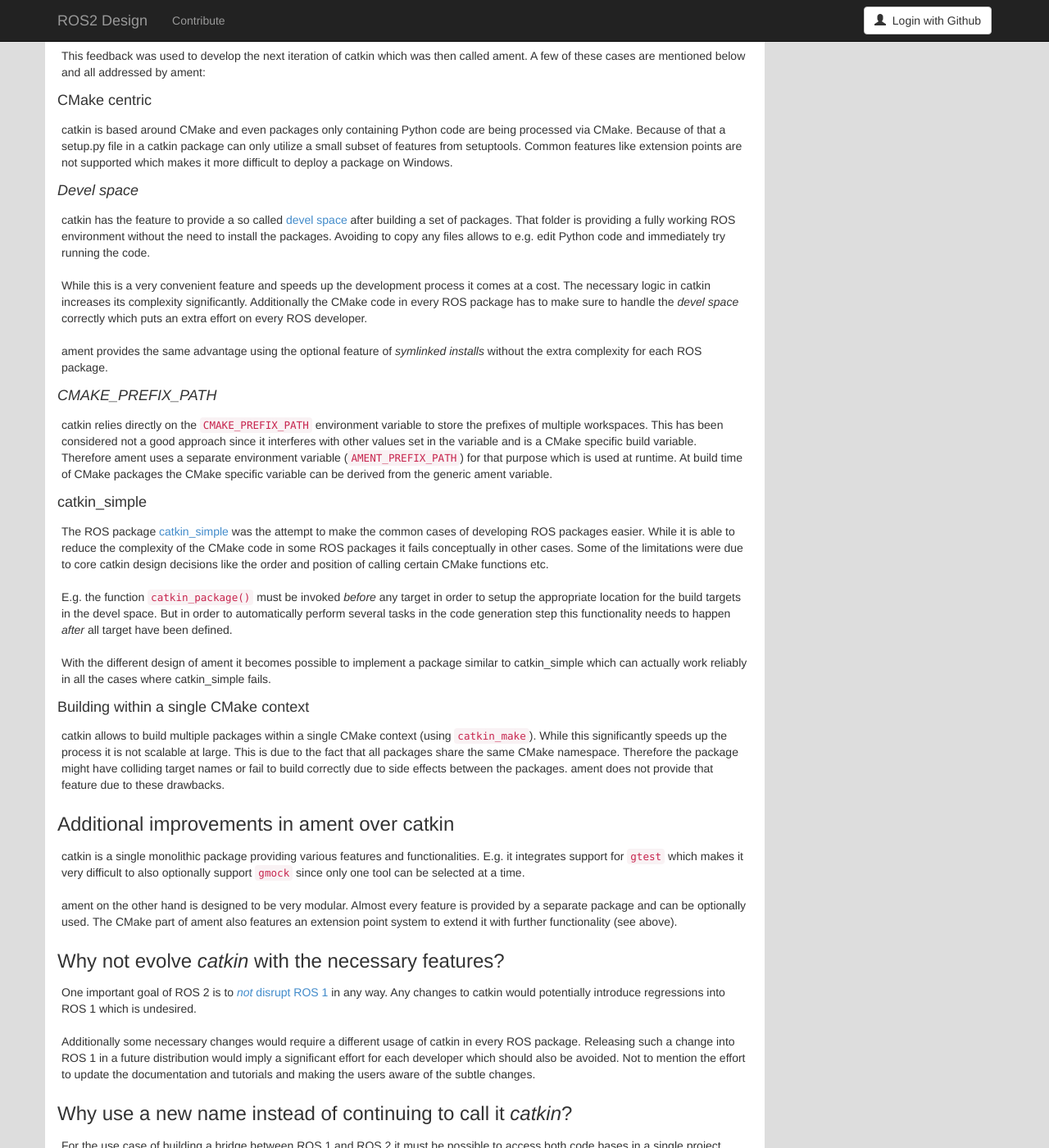
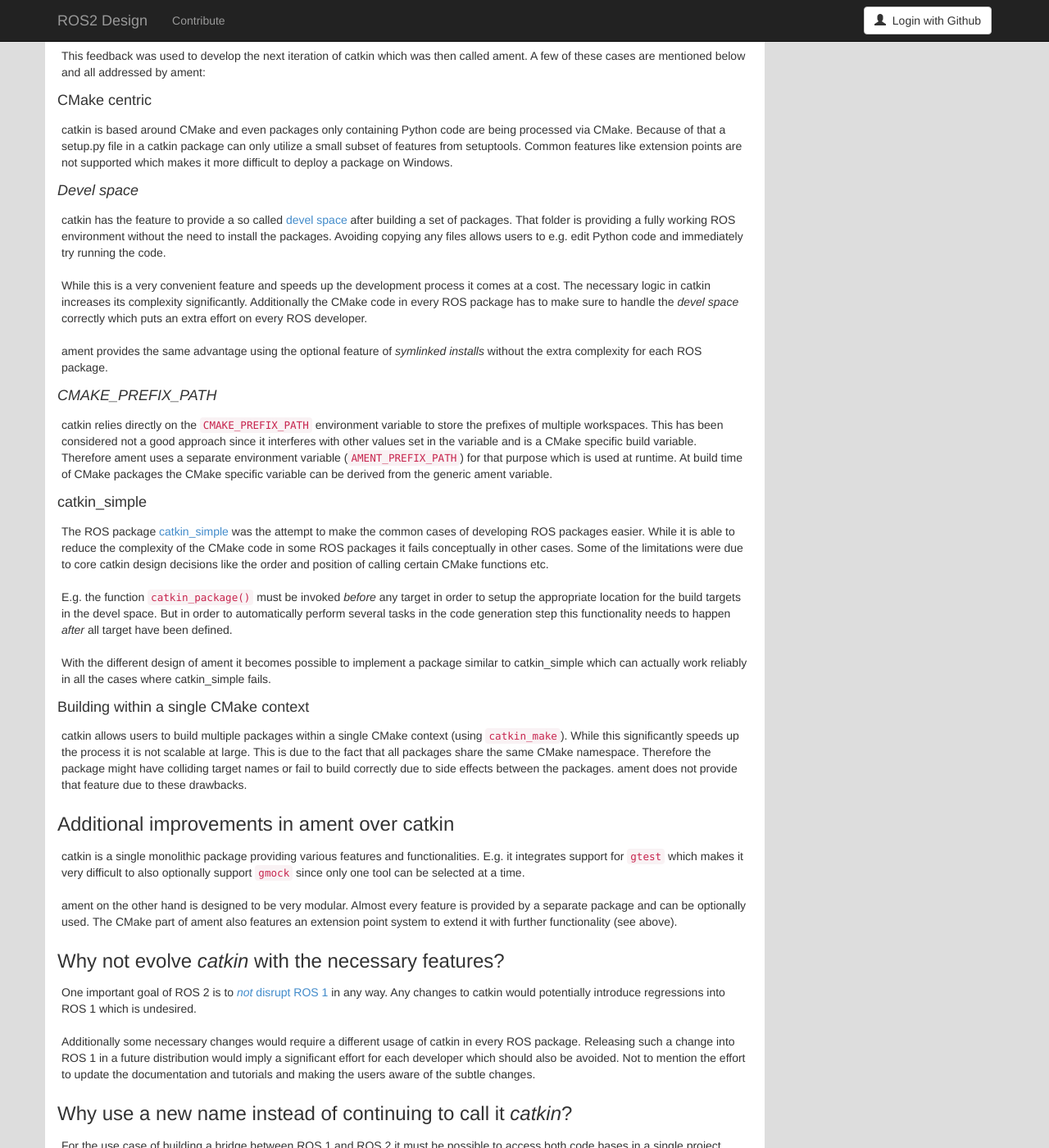
Before and after one commit to ros2/design, a Jekyll site: the page built from articles/100_ament.md, in a window 1280 px wide and 1400 px high, scrolled down 3220 px. Shown: the whole window at 82% size. Built offline with Jekyll 4.4.1, drawn with Linux system fonts in a browser that asks for light colours; nearby versions of some CDN libraries.

Commit message:
update ament article based on feedback

```diff
--- a/articles/100_ament.md
+++ b/articles/100_ament.md
@@ -201,7 +201,7 @@
 
 catkin has the feature to provide a so called [devel space](http://wiki.ros.org/catkin/workspaces#Development_.28Devel.29_Space) after building a set of packages.
 That folder is providing a fully working ROS environment without the need to install the packages.
-Avoiding to copy any files allows to e.g. edit Python code and immediately try running the code.
+Avoiding copying any files allows users to e.g. edit Python code and immediately try running the code.
 
 While this is a very convenient feature and speeds up the development process it comes at a cost.
 The necessary logic in catkin increases its complexity significantly.
@@ -232,7 +232,7 @@
 
 #### Building within a single CMake context
 
-catkin allows to build multiple packages within a single CMake context (using `catkin_make`).
+catkin allows users to build multiple packages within a single CMake context (using `catkin_make`).
 While this significantly speeds up the process it is not scalable at large.
 This is due to the fact that all packages share the same CMake namespace.
 Therefore the package might have colliding target names or fail to build correctly due to side effects between the packages.
```
